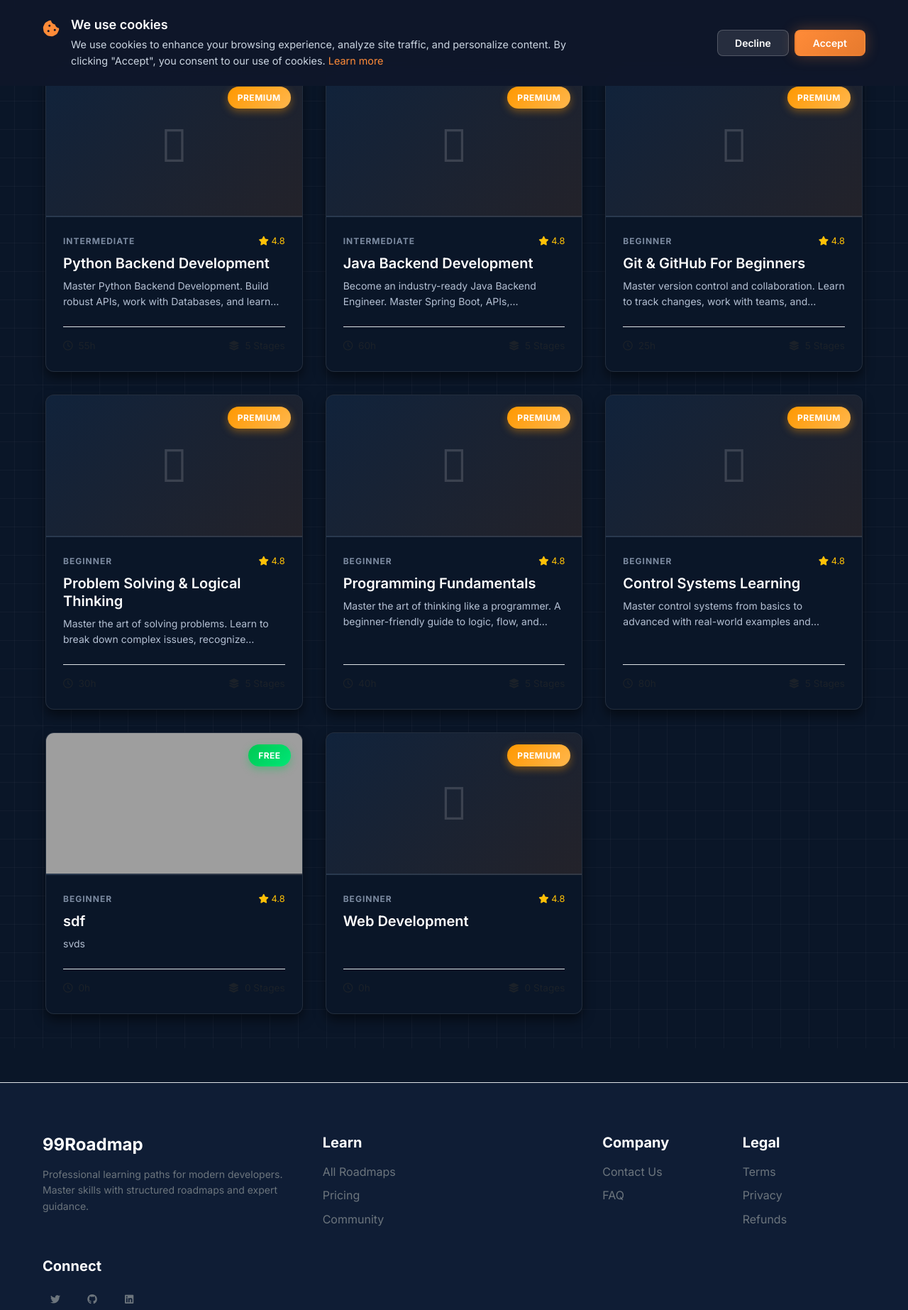
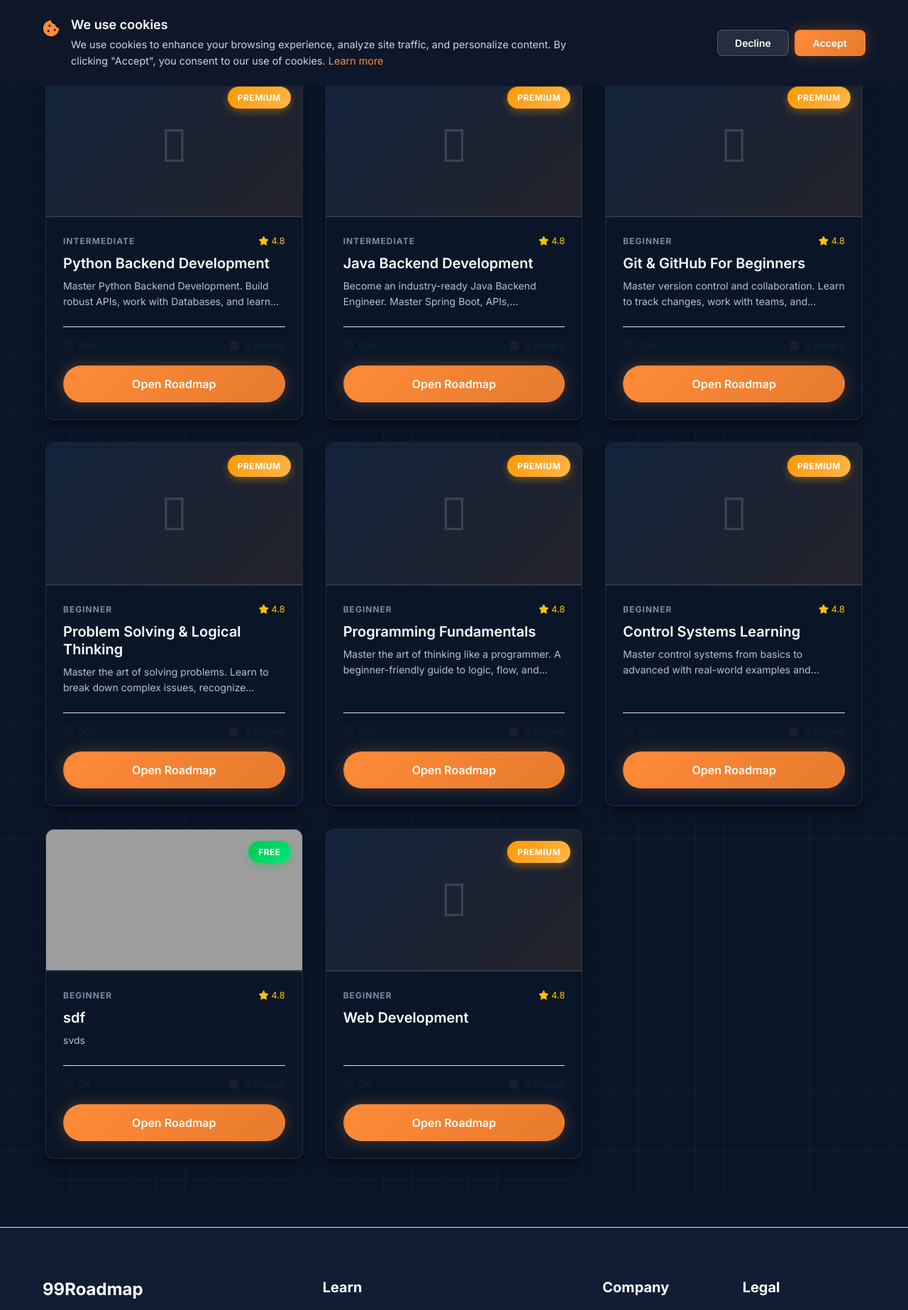
Before and after one commit to Divakarflutter9/99roadmap, a Django app: page /roadmaps/ in a window 1280 px wide. Shown: the part 679-2525 px from the top of the page at 71% size. Run offline with Django 5.2, Linux system fonts and the light colour scheme; data comes from the database, SQL or seed files in the repository; data that the repository does not hold is empty; some libraries are stand-ins or nearby versions; grey boxes are pictures that could not be loaded.

Commit message:
Add Open Roadmap button with purchase modal

```diff
--- a/core/views.py
+++ b/core/views.py
@@ -448,12 +448,34 @@ def roadmap_list_view(request):
     page = request.GET.get('page')
     roadmaps_page = paginator.get_page(page)
 
+    # Access Check Data
+    purchased_roadmap_ids = set()
+    user_has_subscription = False
+
+    if request.user.is_authenticated:
+        # Get directly purchased roadmaps
+        purchased_roadmap_ids = set(
+            Payment.objects.filter(
+                user=request.user,
+                roadmap__isnull=False,
+                status='success'
+            ).values_list('roadmap_id', flat=True)
+        )
+
+        # Check subscription
+        try:
+            user_has_subscription = request.user.subscription.is_active()
+        except (AttributeError, UserSubscription.DoesNotExist):
+            user_has_subscription = False
+
     context = {
         'roadmaps': roadmaps_page,
         'categories': categories,
         'selected_category': category_slug,
         'selected_difficulty': difficulty,
         'search_query': search,
+        'purchased_roadmap_ids': purchased_roadmap_ids,
+        'user_has_subscription': user_has_subscription,
     }
     return render(request, 'roadmaps/list.html', context)
 
--- a/templates/roadmaps/list.html
+++ b/templates/roadmaps/list.html
@@ -49,7 +49,7 @@
         <div style="display: grid; grid-template-columns: repeat(auto-fill, minmax(300px, 1fr)); gap: 2rem;">
             {% for roadmap in roadmaps %}
             <!-- Roadmap Card -->
-            <div class="roadmap-card" onclick="window.location.href='{% url 'roadmap_detail' roadmap.slug %}'">
+            <div class="roadmap-card">
 
                 <!-- Badge -->
                 {% if roadmap.is_premium %}
@@ -90,10 +90,22 @@
                     </p>
                     {% endif %}
 
-                    <div class="mt-auto pt-3 border-top w-100 d-flex justify-between text-muted"
+                    <div class="mt-auto pt-3 border-top w-100 d-flex justify-between text-muted mb-3"
                         style="font-size: 0.85rem;">
                         <span><i class="far fa-clock me-1"></i> {{ roadmap.estimated_hours }}h</span>
                         <span><i class="fas fa-layer-group me-1"></i> {{ roadmap.total_stages }} Stages</span>
+                    </div>
+
+                    <!-- Action Button -->
+                    <div class="d-grid w-100">
+                        {% if user_has_subscription or not roadmap.is_premium or roadmap.id in purchased_roadmap_ids %}
+                        <a href="{% url 'roadmap_detail' roadmap.slug %}" class="btn btn-primary"
+                            style="justify-content: center;">Open Roadmap</a>
+                        {% else %}
+                        <button
+                            onclick="openPurchaseModal('{{ roadmap.title|escapejs }}', '{% url 'initiate_payment' 'roadmap' roadmap.id %}')"
+                            class="btn btn-primary" style="justify-content: center;">Open Roadmap</button>
+                        {% endif %}
                     </div>
                 </div>
             </div>
@@ -135,4 +147,54 @@
 
     </div>
 </div>
+
+<!-- Purchase Modal -->
+<div id="purchaseModal"
+    style="display: none; position: fixed; top: 0; left: 0; width: 100%; height: 100%; background: rgba(0,0,0,0.8); z-index: 1000; align-items: center; justify-content: center;">
+    <div
+        style="background: #1e293b; padding: 2rem; border-radius: 1rem; max-width: 400px; width: 90%; text-align: center; border: 1px solid var(--border-light); position: relative;">
+        <!-- Close Button -->
+        <button onclick="closePurchaseModal()"
+            style="position: absolute; top: 1rem; right: 1rem; background: none; border: none; color: #94a3b8; cursor: pointer; font-size: 1.25rem;">
+            <i class="fas fa-times"></i>
+        </button>
+
+        <div
+            style="width: 60px; height: 60px; background: rgba(99, 102, 241, 0.2); color: var(--primary); border-radius: 50%; display: flex; align-items: center; justify-content: center; margin: 0 auto 1.5rem;">
+            <i class="fas fa-lock fa-lg"></i>
+        </div>
+
+        <h3 class="text-white mb-2">Unlock Roadmap</h3>
+        <p class="text-secondary mb-4">You need to purchase <strong id="modalRoadmapTitle" class="text-white"></strong>
+            to access this content.</p>
+
+        <div class="d-grid gap-2">
+            <a id="modalBuyLink" href="#" class="btn btn-primary w-100">Buy Now</a>
+            <button onclick="closePurchaseModal()" class="btn btn-secondary w-100">Cancel</button>
+        </div>
+    </div>
+</div>
+
+<script>
+    function openPurchaseModal(title, buyUrl) {
+        document.getElementById('modalRoadmapTitle').textContent = title;
+        document.getElementById('modalBuyLink').href = buyUrl;
+
+        const modal = document.getElementById('purchaseModal');
+        modal.style.display = 'flex';
+        // Add fade in effect if desired, but simple display flex is robust
+    }
+
+    function closePurchaseModal() {
+        document.getElementById('purchaseModal').style.display = 'none';
+    }
+
+    // Close on click outside
+    window.onclick = function (event) {
+        const modal = document.getElementById('purchaseModal');
+        if (event.target == modal) {
+            closePurchaseModal();
+        }
+    }
+</script>
 {% endblock %}
```
Also changed, not shown: check_roadmaps.py (added, +34 -0 lines).
